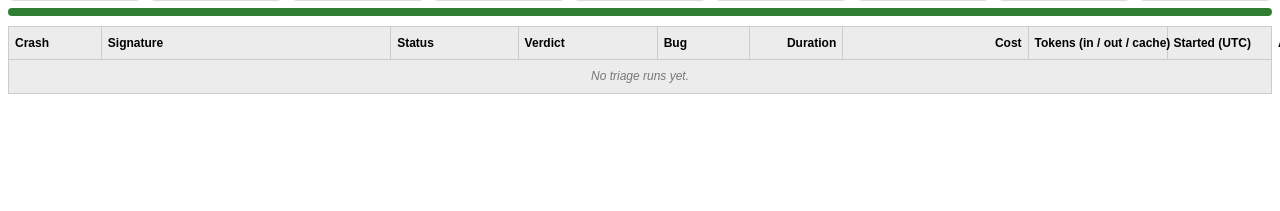
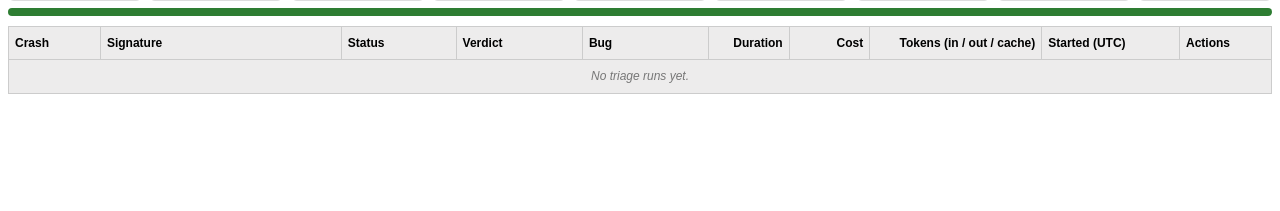
Before and after one commit to mozilla/crash-clouseau, a Flask app: template templates/tasks.html in a window 1280 px wide; the page is wider, and only the part inside the window is pictured. Shown: the part 142-353 px from the top of that part. Run offline with Flask 3, Linux system fonts and the light colour scheme; the template is opened without the code that fills it, so the values that code supplies are empty.

Commit message:
ui: put the Actions column back inside the tasks table
`208079c` added the Bug column to tasks.html and its `.task-bug*` styles, but left the
width list in clouseau.css describing the nine-column table -- and those nine widths
already summed to exactly 100%. Under `table-layout: fixed; width: 100%` a column the
CSS does not name gets whatever the named ones leave over, which was nothing, so the
retrigger button rendered outside the table. The same shift silently mis-assigned
everything from position 5 on: Cost was wearing Tokens' 15% and Tokens was squeezed into
Started's 11%.

Ten rules now, re-mapped to the columns they actually describe. Sized against real
content rather than by eye -- a fortnight of prod rows puts the widest tokens cell at 25
monospace characters, ~13.3% of a 1440px table, so Tokens keeps 14%. The 4% Signature
gives up is the cheapest to take: `.task-sgn` already ellipsises and carries the full
text in a `title`.

`TestTaskColumnWidths` asserts the invariant against the shipped files: every `<th>` has
a width rule, the widths total 100%, and the empty-row `colspan` matches the column
count. Nothing existing could have caught this -- the route returns 200 and every
rendering assertion still passes, so the damage was visible only to somebody looking at
the page.

Also bumps tasks.html to `clouseau.css?v=8`. Without it a cached `v=7` hides the fix and
the page looks unchanged.

```diff
--- a/static/clouseau.css
+++ b/static/clouseau.css
@@ -463,16 +463,24 @@ a.dl.hl:hover { box-shadow: inset 4px 0 0 #d98a00; }
     transition: width 0.3s;
 }
 
+/* One rule per column, and the list MUST cover every <th> in tasks.html and sum to 100%.
+   The table is `table-layout: fixed; width: 100%`, so a column with no declared width gets
+   whatever is left over -- and when the declared ones already add up to 100% that is
+   nothing, so the cell renders OUTSIDE the table. Adding the "Bug" column did exactly that:
+   the list still described the 9-column table, Actions fell off the right edge, and every
+   width from 5 onwards landed on the wrong column. Silent in every test and invisible until
+   somebody looks at the page, hence the guard in tests/test_tasks_view.py. */
 .tasks { table-layout: fixed; }
-.tasks th:nth-child(1), .tasks td:nth-child(1) { width: 7%; }
-.tasks th:nth-child(2), .tasks td:nth-child(2) { width: 24%; }
-.tasks th:nth-child(3), .tasks td:nth-child(3) { width: 10%; }
-.tasks th:nth-child(4), .tasks td:nth-child(4) { width: 11%; }
-.tasks th:nth-child(5), .tasks td:nth-child(5) { width: 7%; }
-.tasks th:nth-child(6), .tasks td:nth-child(6) { width: 7%; }
-.tasks th:nth-child(7), .tasks td:nth-child(7) { width: 15%; }
-.tasks th:nth-child(8), .tasks td:nth-child(8) { width: 11%; }
-.tasks th:nth-child(9), .tasks td:nth-child(9) { width: 8%; }
+.tasks th:nth-child(1),  .tasks td:nth-child(1)  { width: 7%; }   /* Crash    */
+.tasks th:nth-child(2),  .tasks td:nth-child(2)  { width: 20%; }  /* Signature */
+.tasks th:nth-child(3),  .tasks td:nth-child(3)  { width: 9%; }   /* Status   */
+.tasks th:nth-child(4),  .tasks td:nth-child(4)  { width: 10%; }  /* Verdict  */
+.tasks th:nth-child(5),  .tasks td:nth-child(5)  { width: 10%; }  /* Bug      */
+.tasks th:nth-child(6),  .tasks td:nth-child(6)  { width: 6%; }   /* Duration */
+.tasks th:nth-child(7),  .tasks td:nth-child(7)  { width: 6%; }   /* Cost     */
+.tasks th:nth-child(8),  .tasks td:nth-child(8)  { width: 14%; }  /* Tokens   */
+.tasks th:nth-child(9),  .tasks td:nth-child(9)  { width: 11%; }  /* Started  */
+.tasks th:nth-child(10), .tasks td:nth-child(10) { width: 7%; }   /* Actions  */
 
 .retrigger-btn {
     font-size: 0.75em;
--- a/templates/tasks.html
+++ b/templates/tasks.html
@@ -6,7 +6,7 @@
 <html lang="en-us">
   <head>
     <link rel="shortcut icon" href="/favicon.ico">
-    <link rel="stylesheet" href="/clouseau.css?v=7">
+    <link rel="stylesheet" href="/clouseau.css?v=8">
     <meta http-equiv="Content-Type" content="text/html; charset=UTF-8">
     <title>Agent tasks</title>
     <script src="/clouseau.js"></script>
```
Also changed, not shown: tests/test_tasks_view.py (+51 -0 lines).
